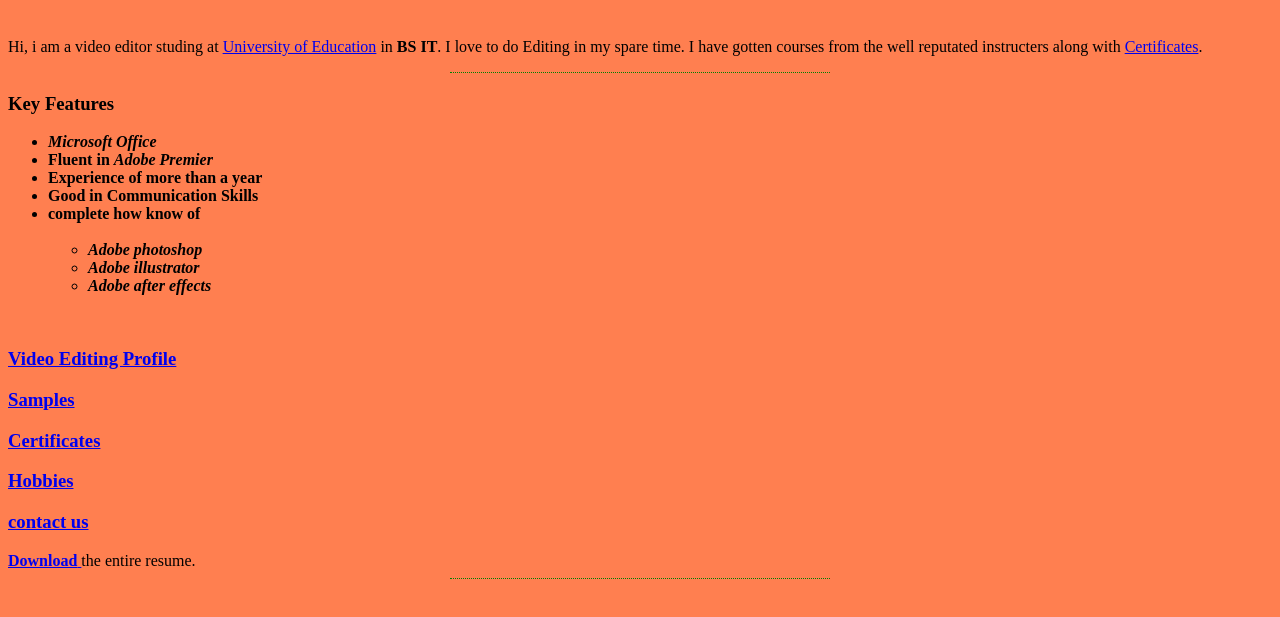
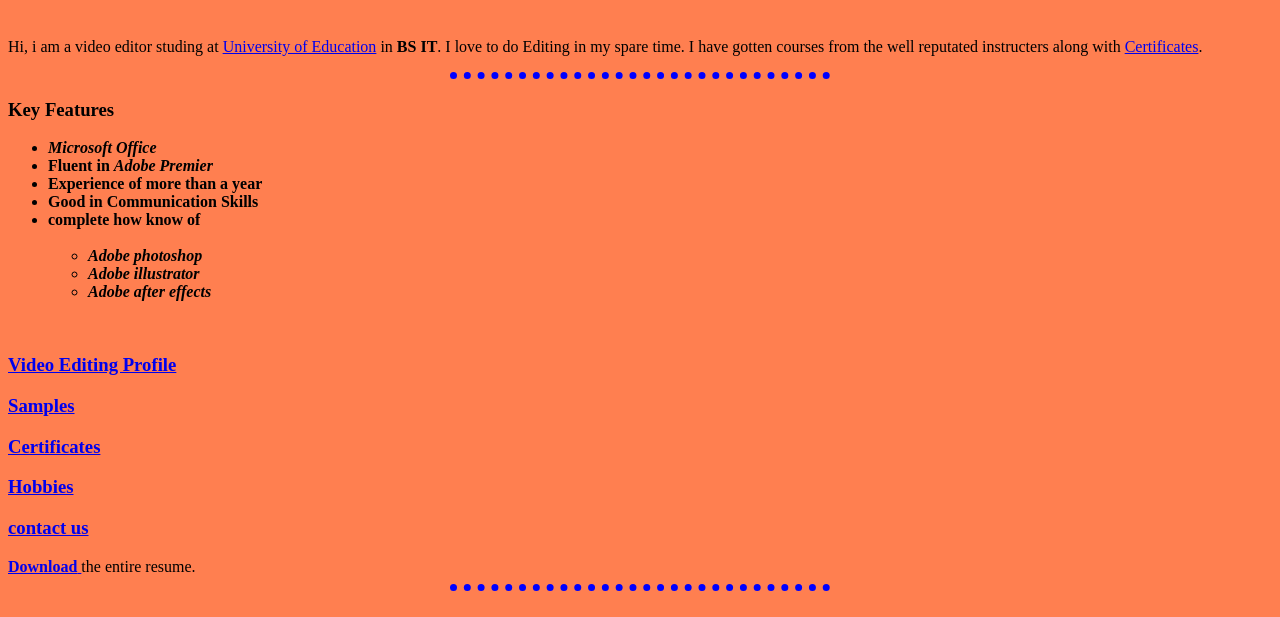
Before and after one commit to hamzaaliarif/CV, a plain HTML site: page index.html in a window 1280 px wide. Shown: the part 183-800 px from the top of the page. Drawn offline with Linux system fonts and the light colour scheme.

Commit message:
update style.css

```diff
--- a/CSS/style.css
+++ b/CSS/style.css
@@ -6,10 +6,10 @@
 
    border-top-style:dotted;
 
-   color: green;
+   color: blue;
 
    width: 30%;
-
+ border-width: 7px;
 
 
  }
```
